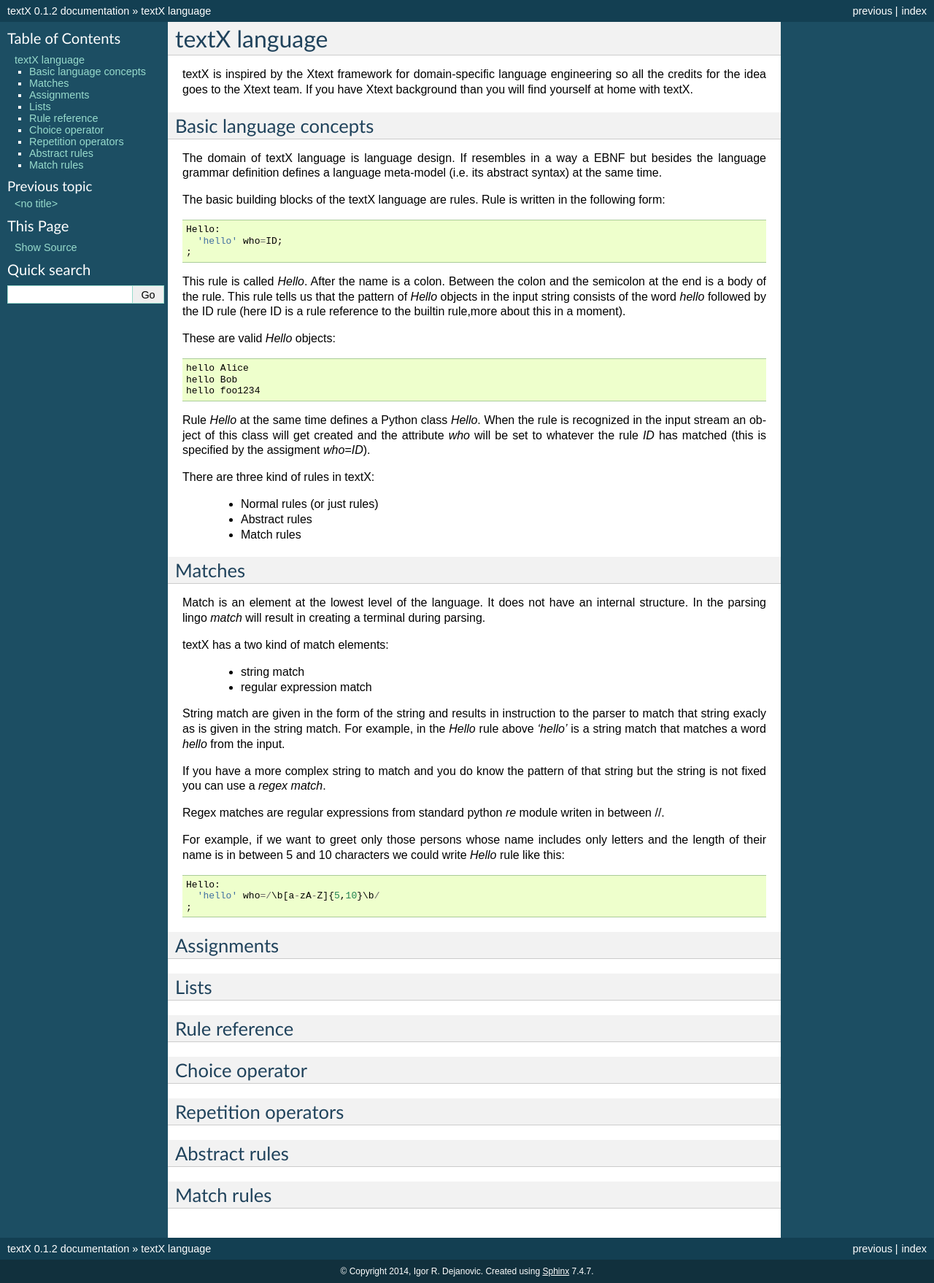
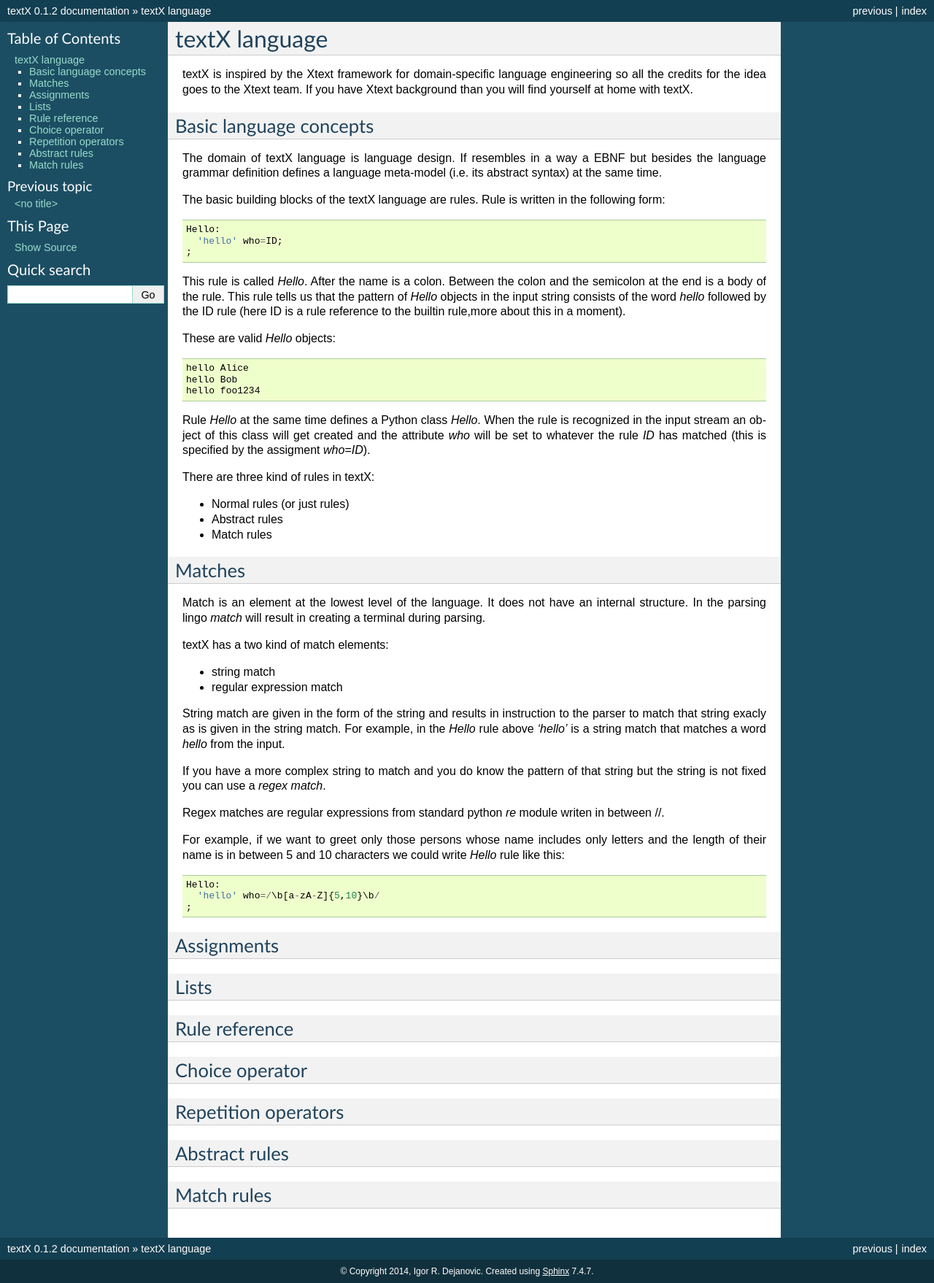
Before and after one commit to textX/textX, a Sphinx documentation site: the page built from docs/textxlang.rst, in a window 1280 px wide. Shown: the whole page at 73% size. Built offline with Sphinx 7.4.7, drawn with Linux system fonts in a browser that asks for light colours.

Commit message:
Small fix in bullet lists.

```diff
--- a/docs/textxlang.rst
+++ b/docs/textxlang.rst
@@ -35,9 +35,9 @@
 
 There are three kind of rules in textX:
 
-  * Normal rules (or just rules)
-  * Abstract rules
-  * Match rules
+- Normal rules (or just rules)
+- Abstract rules
+- Match rules
 
 Matches
 -------
@@ -46,8 +46,8 @@
 
 textX has a two kind of match elements:
 
-  * string match
-  * regular expression match
+- string match
+- regular expression match
 
 String match are given in the form of the string and results in instruction to the parser to match
 that string exacly as is given in the string match.
```
